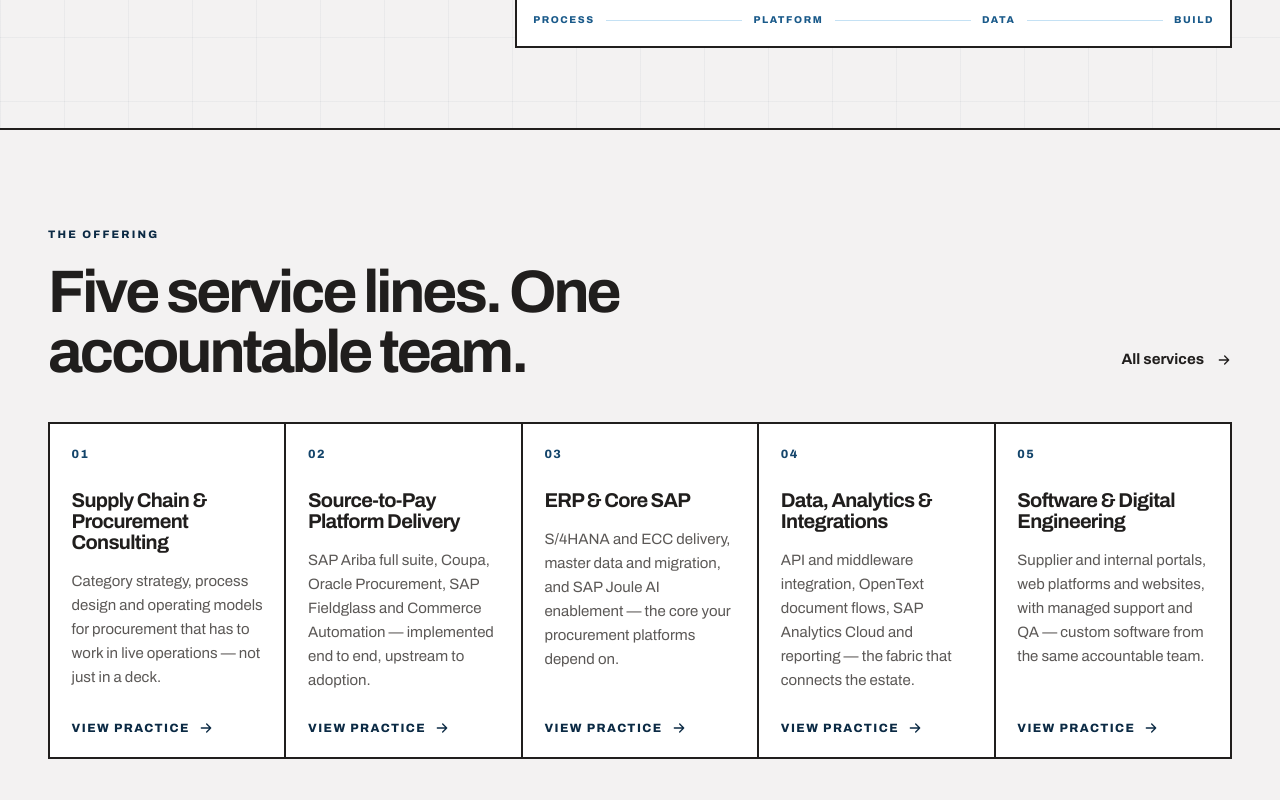
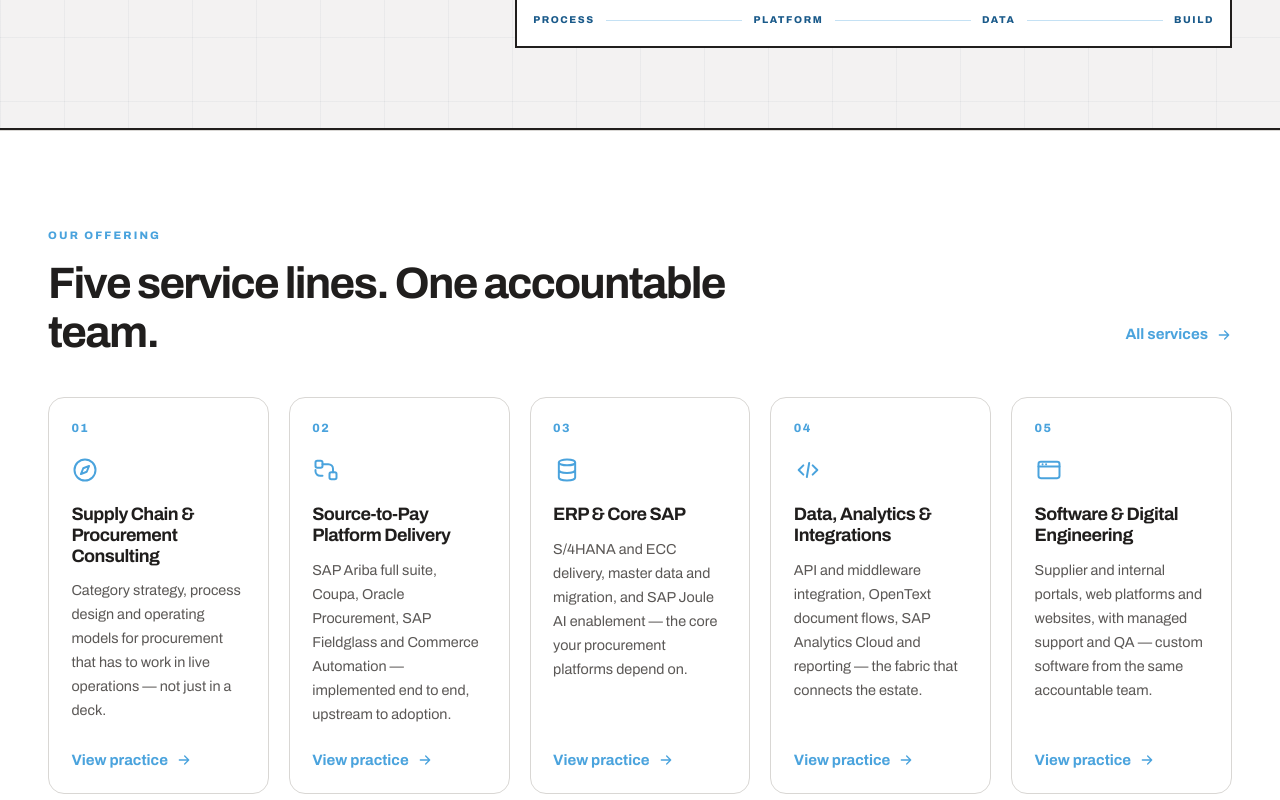
Before and after one commit to nexusnao-proj/nexolve-new, a Next.js app: page / in a window 1280 px wide. Shown: the part 3000-3800 px from the top of the page. Built offline with nearby package versions, Linux system fonts and the light colour scheme; no server answers.

Commit message:
The Offering section enhanced

```diff
--- a/src/app/globals.css
+++ b/src/app/globals.css
@@ -657,25 +657,14 @@
     line-height: 0.94;
   }
 
-  .service-matrix {
-    grid-template-columns: repeat(2, minmax(0, 1fr));
-  }
-
   .service-matrix__item {
     min-height: 0;
-    padding: 1rem;
-  }
-
-  .service-matrix__item:last-child {
-    grid-column: span 2;
+    padding: 1.15rem;
   }
 
   .service-matrix__item h3 {
-    margin-top: 0.75rem;
-  }
-
-  .service-matrix__item p {
-    display: none;
+    margin-top: 0.85rem;
+    font-size: 1.05rem;
   }
 
   .service-matrix__item > span:last-child {
--- a/src/app/page.tsx
+++ b/src/app/page.tsx
@@ -71,23 +71,52 @@ export default function HomePage() {
 
       <IntelligenceHub />
 
-      <section className="border-b-2 border-ink bg-neutral-light" aria-labelledby="services-home-title">
+      <section className="border-y border-line bg-white" aria-labelledby="services-home-title">
         <Container className="max-w-[1440px] py-16 sm:py-20 lg:px-12 lg:py-24">
-          <Reveal className="flex flex-col gap-6 sm:flex-row sm:items-end sm:justify-between">
+          <Reveal className="flex flex-col gap-5 sm:flex-row sm:items-end sm:justify-between">
             <div>
-              <p className="editorial-label text-navy">The offering</p>
-              <h2 id="services-home-title" className="mt-5 max-w-3xl text-4xl font-bold tracking-[-0.05em] sm:text-6xl">Five service lines. One accountable team.</h2>
+              <p className="editorial-label text-blue">Our offering</p>
+              <h2
+                id="services-home-title"
+                className="mt-4 max-w-3xl text-3xl font-bold tracking-[-0.04em] text-ink sm:text-4xl lg:text-[2.75rem]"
+              >
+                Five service lines. One accountable team.
+              </h2>
             </div>
-            <Link href="/services" className="inline-flex min-h-11 items-center gap-3 text-sm font-bold">All services <ArrowIcon /></Link>
+            <Link
+              href="/services"
+              className="inline-flex min-h-11 items-center gap-2 text-sm font-bold text-blue transition-colors hover:text-navy"
+            >
+              All services <ArrowIcon />
+            </Link>
           </Reveal>
 
-          <Reveal group className="service-matrix mt-10 grid border-l-2 border-t-2 border-ink sm:grid-cols-2 lg:grid-cols-5">
+          <Reveal group className="service-matrix mt-10 grid gap-4 sm:grid-cols-2 lg:grid-cols-5 lg:gap-5">
             {services.map((service, index) => (
-              <Link key={service.slug} href={`/services/${service.slug}`} data-reveal className="service-matrix__item group">
-                <span className="text-xs font-extrabold tabular-nums tracking-[0.12em] text-navy-soft">{String(index + 1).padStart(2, "0")}</span>
-                <h3 className="mt-7 text-xl font-bold leading-[1.05] tracking-[-0.035em]">{service.title}</h3>
-                <p className="mt-4 grow text-[0.9375rem] leading-6 text-ink-muted">{service.excerpt}</p>
-                <span className="mt-7 inline-flex items-center gap-2 text-xs font-extrabold uppercase tracking-[0.12em] text-navy">View practice <ArrowIcon className="transition-transform group-hover:translate-x-1" /></span>
+              <Link
+                key={service.slug}
+                href={`/services/${service.slug}`}
+                data-reveal
+                className="service-matrix__item group"
+              >
+                <span className="text-xs font-extrabold tabular-nums tracking-[0.12em] text-blue transition-colors group-hover:text-white/70">
+                  {String(index + 1).padStart(2, "0")}
+                </span>
+                <Icon
+                  name={service.icon}
+                  size={28}
+                  className="mt-5 text-blue transition-colors group-hover:text-white/80"
+                />
+                <h3 className="mt-5 text-lg font-bold leading-[1.15] tracking-[-0.03em] text-ink transition-colors group-hover:text-white">
+                  {service.title}
+                </h3>
+                <p className="mt-3 grow text-[0.9rem] leading-6 text-ink-muted transition-colors group-hover:text-white/70">
+                  {service.excerpt}
+                </p>
+                <span className="mt-6 inline-flex items-center gap-2 text-sm font-bold text-blue transition-colors group-hover:text-white">
+                  View practice{" "}
+                  <ArrowIcon className="transition-transform group-hover:translate-x-1" />
+                </span>
               </Link>
             ))}
           </Reveal>
--- a/src/theme/patterns.css
+++ b/src/theme/patterns.css
@@ -360,17 +360,23 @@ textarea {
   display: flex;
   min-height: 20rem;
   flex-direction: column;
-  border-right: 2px solid #201e1d;
-  border-bottom: 2px solid #201e1d;
+  border: 1px solid var(--color-line);
+  border-radius: 1rem;
   background: #fff;
-  padding: 1.35rem;
-  transition: background-color 250ms ease, color 250ms ease;
+  padding: 1.4rem;
+  transition:
+    background-color 250ms ease,
+    border-color 250ms ease,
+    color 250ms ease,
+    box-shadow 250ms ease;
 }
 
 .service-matrix__item:hover,
 .service-matrix__item:focus-visible {
+  border-color: #0b2a44;
   background: #0b2a44;
   color: #fff;
+  box-shadow: 0 12px 28px rgb(11 42 68 / 0.12);
 }
 
 .service-matrix__item:hover p,
```
